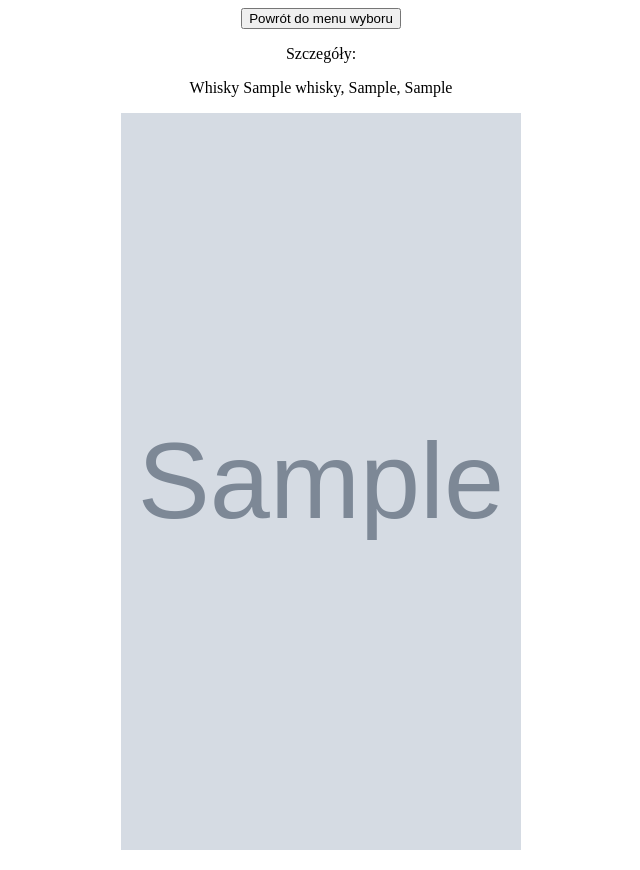
After one commit to MateuszK946/whisky, a Flask app: template templates/update.html in a window 1280 px wide. The commit adds this page. Shown: the whole page, without its empty margins (327-967 px from the left). Run offline with Flask 2, Linux system fonts and the light colour scheme; the template is opened without the code that fills it: values that come from a table or form of the project are taken from there, others are empty; tables that the repository leaves empty hold one stand-in row (values such as "Sample post"); grey boxes marked "Sample" are stand-in pictures; parts of the project's set-up code (start-up, migrations or seed data) failed here and were passed over.

Commit message:
3 whisky działające

```diff
--- a/main.py
+++ b/main.py
@@ -1,19 +1,26 @@
 from flask import Flask
 from models import Whisky, db
-from flask import render_template
+from flask import render_template, request, redirect
 
 app = Flask(__name__)
 app.config['SQLALCHEMY_DATABASE_URI'] = 'sqlite:///whisky.db'
 db.init_app(app)
 app.app_context().push()
 
-@app.route('/')
+@app.route('/', methods=['POST', 'GET'])
 def hello_world():
-    return render_template('index.html')
+    whiskies = Whisky.query.limit(3).all()
+    return render_template('index.html', whisky=whiskies)
 
-@app.route('/<int:id>')
-def whisky(id = None):
-    return render_template('index.html', id = id)
+@app.route('/<int:id>', methods=['POST', 'GET'])
+def whisky(id):
+    whisky = Whisky.query.get_or_404(id)
+
+    if request.method == 'POST':
+        return redirect('/')
+    else:
+        return render_template('update.html', whisky=whisky)
 
 if __name__ == "__main__":
     app.run(debug=True)
+    print(Whisky.query.get_or_404(1))
--- a/models.py
+++ b/models.py
@@ -10,4 +10,4 @@ class Whisky(db.Model):
     image = db.Column(db.String(120), unique=True)
 
     def __repr__(self):
-        return f"Whisky {self.name} {self.country}"
+        return f"Whisky {self.name}, {self.country}, {self.taste}"
--- a/static/main.css
+++ b/static/main.css
@@ -13,3 +13,9 @@ h1{
     padding: 20px;
 
 }
+.conntent_2 {
+    position: absolute;
+    text-align: center;
+    top: 1%;
+    width: 100%;
+}
--- /dev/null
+++ b/templates/update.html
@@ -0,0 +1,17 @@
+<!DOCTYPE html>
+<html>
+<head>
+    <title>Whisky</title>
+    <link rel="stylesheet" href="{{url_for('static', filename='main.css')}}">
+</head>
+<body>
+    <div class="conntent_2">
+        <form action="/{{whisky.id}}" method="POST">
+            <input type="submit" value="Powrót do menu wyboru">
+            <p>Szczegóły:</p>
+            <p>{{whisky}}</p>
+            <p><img name="img_id" id="{{whisky.id}}}" src="{{whisky.image}}" width="400" height="737"></p>
+        </form>
+    </div>
+</body>
+</html>
```
Also changed, not shown: templates/index.html (+5 -6 lines).
